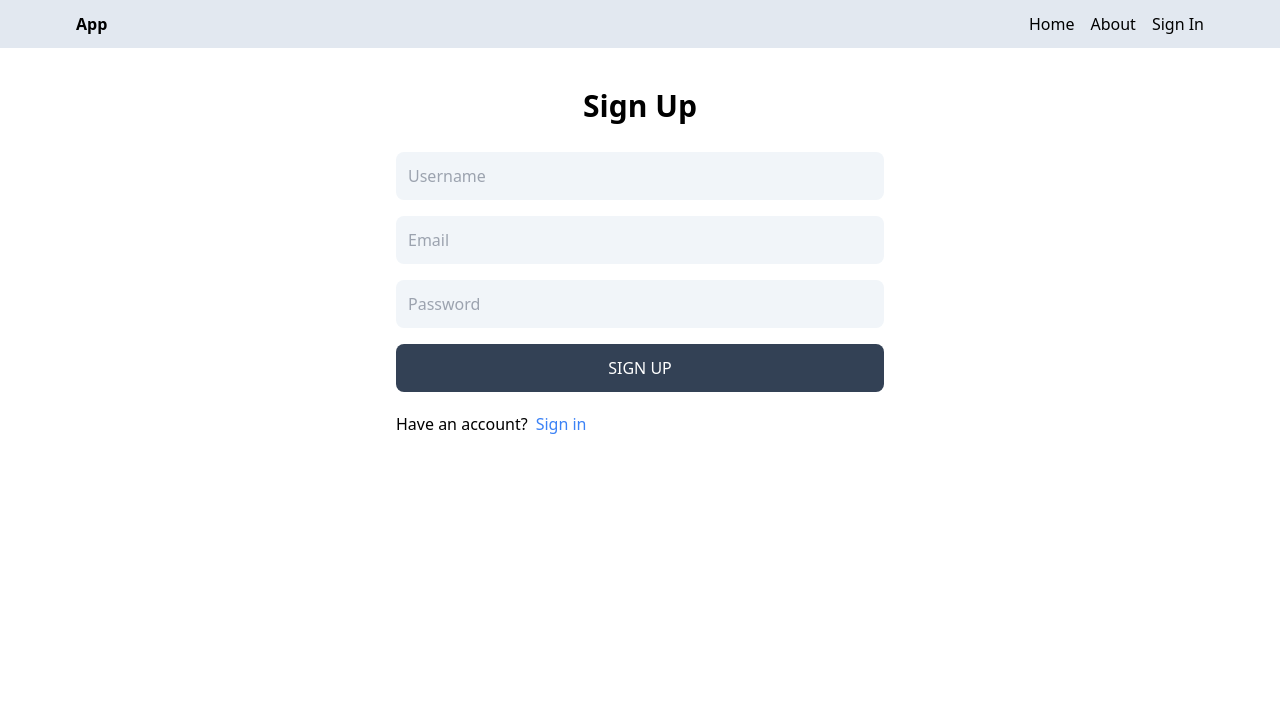
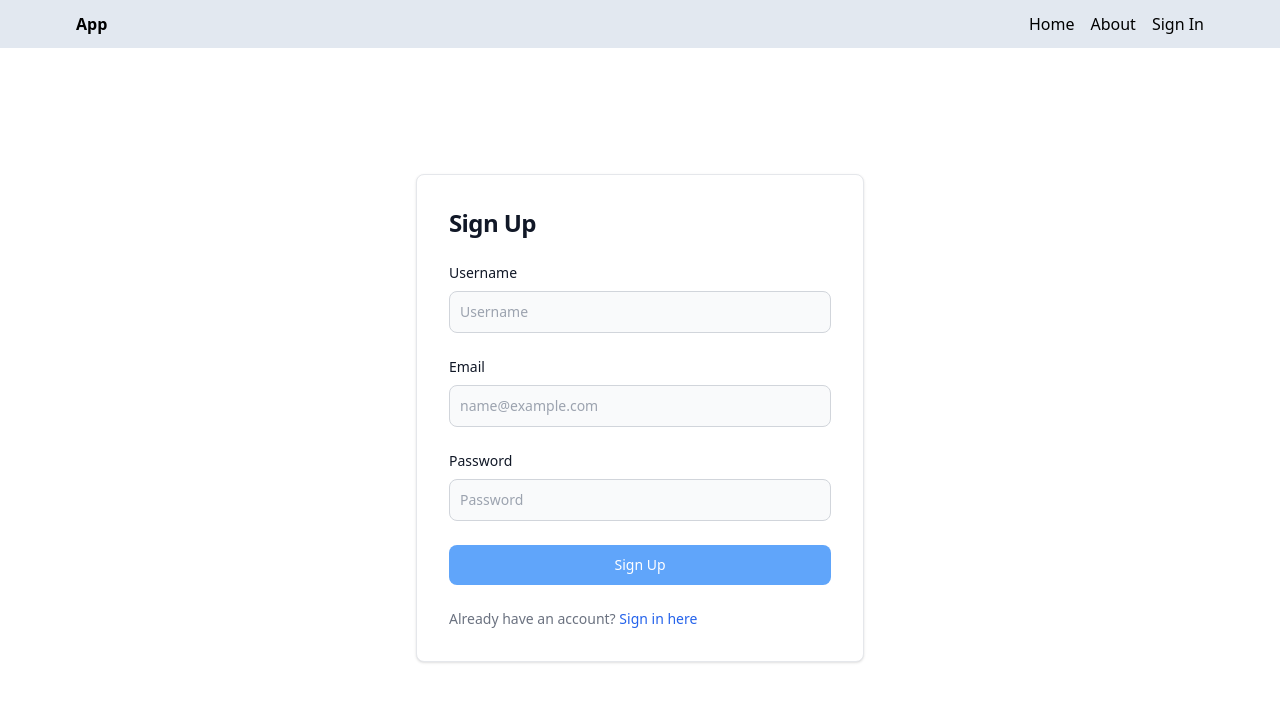
Before and after one commit to P4r1nc3/MERN_Project, a React (Vite) app in the folder frontend/: page /sign-up in a window 1280 px wide. Shown: the top 702 px of the page. Built offline with nearby package versions, Linux system fonts and the light colour scheme; no server answers.

Commit message:
Remade SingUp page

```diff
--- a/frontend/src/pages/SignUp.jsx
+++ b/frontend/src/pages/SignUp.jsx
@@ -3,7 +3,7 @@ import { Link, useNavigate } from 'react-router-dom';
 import { toast, ToastContainer } from 'react-toastify';
 
 export default function SignUp() {
-  const [formData, setFormData] = useState({});
+  const [formData, setFormData] = useState({ username: '', email: '', password: '' });
   const [error, setError] = useState(false);
   const [loading, setLoading] = useState(false);
   const navigate = useNavigate();
@@ -41,44 +41,64 @@ export default function SignUp() {
   };
 
   return (
-    <div className='p-3 max-w-lg mx-auto'>
-      <h1 className='text-3xl text-center font-semibold my-7'>Sign Up</h1>
-      <form onSubmit={handleSubmit} className='flex flex-col gap-4'>
+      <section>
+        <ToastContainer position="bottom-right" autoClose={5000} hideProgressBar={false} newestOnTop={false} closeOnClick rtl={false} pauseOnFocusLoss draggable pauseOnHover />
+        <div className="flex flex-col items-center justify-center px-6 py-8 mx-auto md:h-screen lg:py-0" style={{ maxHeight: 'calc(100vh - 60px)' }}>
+          <div className="w-full bg-white rounded-lg shadow border md:mt-0 sm:max-w-md xl:p-0">
+            <div className="p-6 space-y-4 md:space-y-6 sm:p-8">
+              <h1 className="text-xl font-bold leading-tight tracking-tight text-gray-900 md:text-2xl">
+                Sign Up
+              </h1>
+              <form className="space-y-4 md:space-y-6" onSubmit={handleSubmit}>
+                <div>
+                  <label htmlFor="username" className="block mb-2 text-sm font-medium text-gray-900">Username</label>
                   <input
-          type='text'
-          placeholder='Username'
-          id='username'
-          className='bg-slate-100 p-3 rounded-lg'
+                      type="text"
+                      id="username"
+                      className="bg-gray-50 border border-gray-300 text-gray-900 sm:text-sm rounded-lg focus:ring-blue-500 focus:border-blue-500 block w-full p-2.5"
+                      placeholder="Username"
+                      required
+                      value={formData.username}
                       onChange={handleChange}
                   />
+                </div>
+                <div>
+                  <label htmlFor="email" className="block mb-2 text-sm font-medium text-gray-900">Email</label>
                   <input
-          type='email'
-          placeholder='Email'
-          id='email'
-          className='bg-slate-100 p-3 rounded-lg'
+                      type="email"
+                      id="email"
+                      className="bg-gray-50 border border-gray-300 text-gray-900 sm:text-sm rounded-lg focus:ring-blue-500 focus:border-blue-500 block w-full p-2.5"
+                      placeholder="name@example.com"
+                      required
+                      value={formData.email}
                       onChange={handleChange}
                   />
+                </div>
+                <div>
+                  <label htmlFor="password" className="block mb-2 text-sm font-medium text-gray-900">Password</label>
                   <input
-          type='password'
-          placeholder='Password'
-          id='password'
-          className='bg-slate-100 p-3 rounded-lg'
+                      type="password"
+                      id="password"
+                      className="bg-gray-50 border border-gray-300 text-gray-900 sm:text-sm rounded-lg focus:ring-blue-500 focus:border-blue-500 block w-full p-2.5"
+                      placeholder="Password"
+                      required
+                      value={formData.password}
                       onChange={handleChange}
                   />
+                </div>
                 <button
+                    type="submit"
                     disabled={loading}
-          className='bg-slate-700 text-white p-3 rounded-lg uppercase hover:opacity-95 disabled:opacity-80'
-        >
+                    className="w-full text-white bg-blue-400 hover:bg-blue-500 focus:ring-4 focus:outline-none focus:ring-blue-300 font-medium rounded-lg text-sm px-5 py-2.5 text-center">
                   {loading ? 'Loading...' : 'Sign Up'}
                 </button>
+                <p className="text-sm font-light text-gray-500">
+                  Already have an account? <Link to="/sign-in" className="font-medium text-blue-600 hover:underline">Sign in here</Link>
+                </p>
               </form>
-      <div className='flex gap-2 mt-5'>
-        <p>Have an account?</p>
-        <Link to='/sign-in'>
-          <span className='text-blue-500'>Sign in</span>
-        </Link>
             </div>
-      <ToastContainer position="bottom-right" autoClose={5000} hideProgressBar={false} newestOnTop={false} closeOnClick rtl={false} pauseOnFocusLoss draggable pauseOnHover />
           </div>
+        </div>
+      </section>
   );
 }
```
Lines whose indentation alone changed are shown as unchanged.
